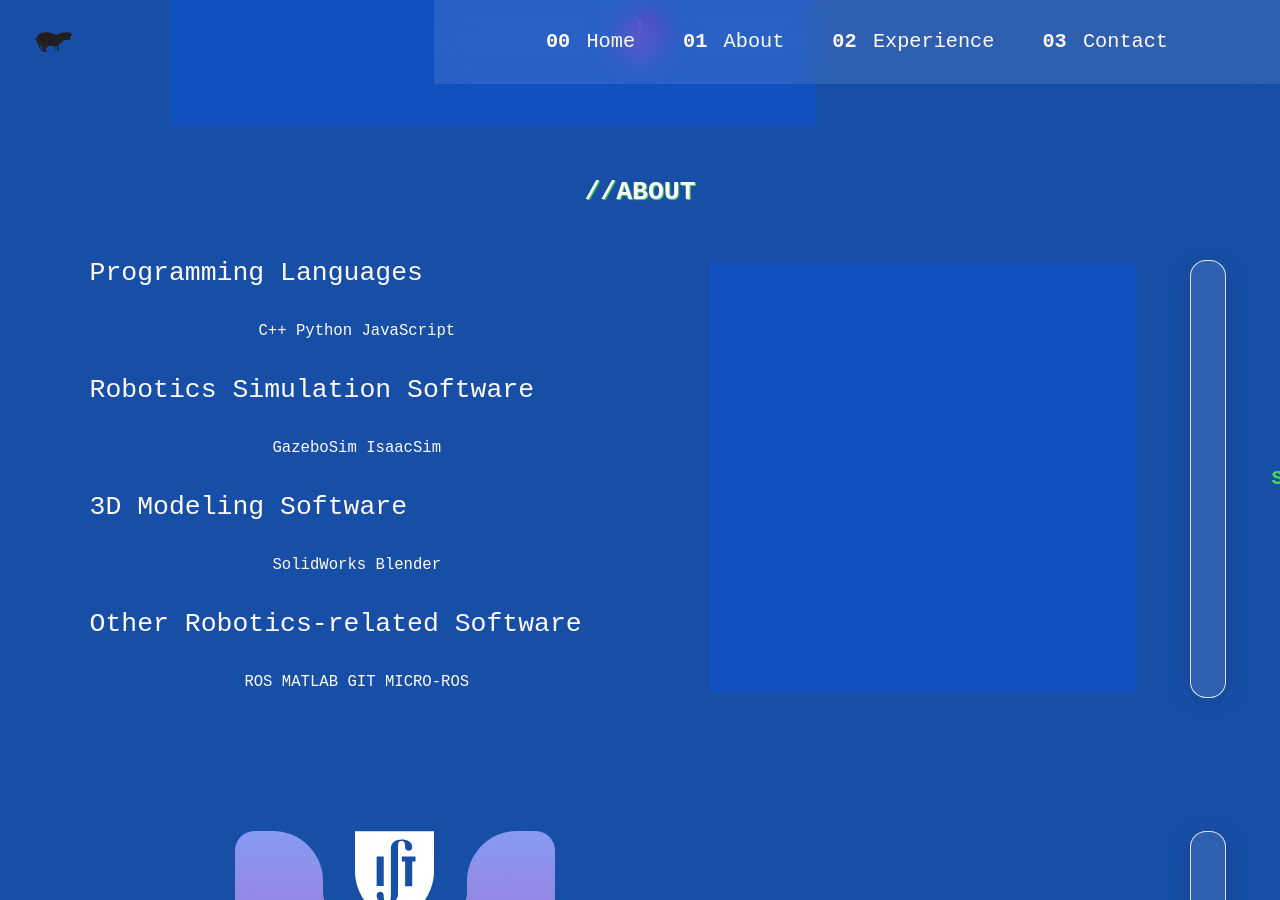
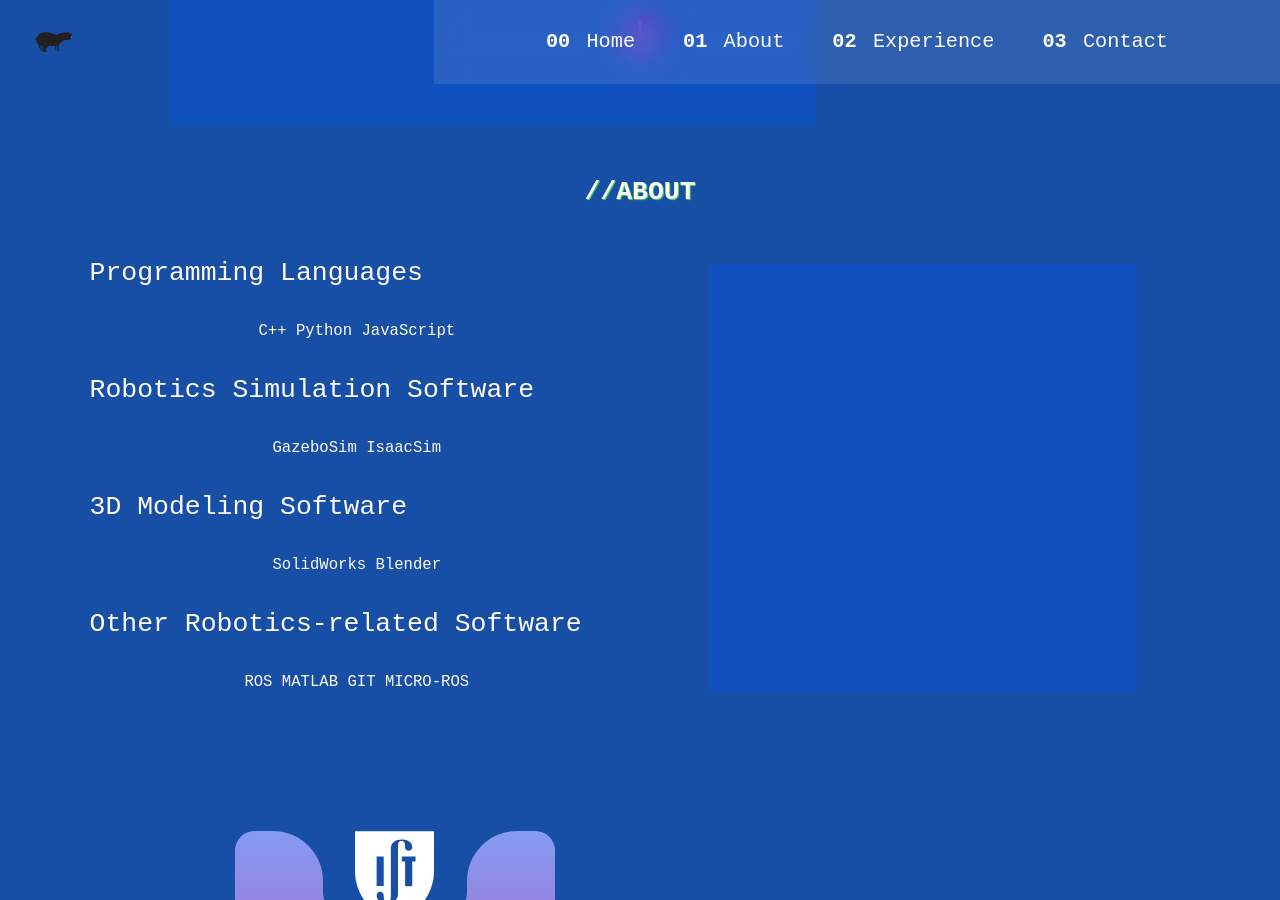
Before and after one commit to PlatHum/resume-website, a Jekyll site: the page built from index.html, in a window 1280 px wide and 900 px high, scrolled down 605 px. Built offline with Jekyll 4.4.1, drawn with Linux system fonts in a browser that asks for light colours; some of the changed text lies outside the part shown.

Commit message:
Remove ribbon subtitles

```diff
--- a/_layouts/default.html
+++ b/_layouts/default.html
@@ -23,22 +23,22 @@
     </section>
     <div class="ribbon-title" id="TitleAbout">//ABOUT</div>
     <section id="About">
-      <div class="ribbon-subtitle" id="SubTitleSkills">SKILLS</div>
+<!--       <div class="ribbon-subtitle" id="SubTitleSkills">SKILLS</div> -->
         <section id="Skills">
           {% include skills.html %}
         </section>
-      <div class="ribbon-subtitle" id="SubTitleEducation">EDUCATION</div>
+<!--       <div class="ribbon-subtitle" id="SubTitleEducation">EDUCATION</div> -->
         <section id="Education">
           {% include education.html %}
         </section>
     </section>
     <div class="ribbon-title" id="TitleExperience">//EXPERIENCE</div>
     <section id="Experience">
-      <div class="ribbon-subtitle" id="SubTitleWork">Work</div>
+<!--       <div class="ribbon-subtitle" id="SubTitleWork">Work</div> -->
       <section id="Work">
         {% include work.html %}
       </section>
-      <div class="ribbon-subtitle" id="SubTitleProjects">Projects</div>
+<!--       <div class="ribbon-subtitle" id="SubTitleProjects">Projects</div> -->
       <section id="Projects"></section>
     </section>
     <div class="ribbon-title" id="TitleContact">//CONTACT</div>
--- a/css/main.css
+++ b/css/main.css
@@ -145,8 +145,9 @@ a:hover {
   font-size: var(--step-2);
   text-shadow: 1px 1px 1px #4FDA55; }
 
-.ribbon-subtitle {
+/* .ribbon-subtitle{
      display: flex;
+
      text-align: left;
      text-indent: 5rem;
      writing-mode: sideways-rl;
@@ -156,16 +157,17 @@ a:hover {
      color: #4FDA55;
      align-items: center;
      justify-content: left;
+
      height: 100%;
      width: 75%;
-  /* From https://css.glass */
+
 background: rgba(255, 255, 255, 0.1);
 border-radius: 16px;
 box-shadow: 0 4px 30px rgba(0, 0, 0, 0.1);
 backdrop-filter: blur(1px);
 -webkit-backdrop-filter: blur(1px);
-  border: 1px solid rgba(255, 255, 255, 0.83); }
-
+border: 1px solid rgba(255, 255, 255, 0.83);
+} */
 #Home {
   grid-row: 1 / 2;
   grid-column: 3 / 4; }
@@ -181,16 +183,16 @@ a:hover {
   grid-template-rows: max-content max-content;
   row-gap: clamp(50px, 15vh, 250px); }
 
-#SubTitleSkills {
-  grid-row: 1 / 2; }
-
+/* #SubTitleSkills{
+     grid-row: 1 / 2;
+} */
 #Skills {
   grid-column: 2 / 3;
   grid-row: 1 / 2; }
 
-#SubTitleEducation {
-  grid-row: 2 / 3; }
-
+/* #SubTitleEducation{
+     grid-row: 2 / 3;
+} */
 #Education {
   grid-column: 2 / 3;
   grid-row: 2 / 3; }
@@ -206,16 +208,16 @@ a:hover {
   grid-template-rows: max-content max-content;
   row-gap: clamp(50px, 15vh, 250px); }
 
-#SubTitleWork {
-  grid-row: 1 /2; }
-
+/* #SubTitleWork{
+     grid-row: 1 /2;
+} */
 #Work {
   grid-row: 1 /2;
   grid-column: 2 / 3; }
 
-#SubTitleProjects {
-  grid-row: 2 / 3; }
-
+/* #SubTitleProjects{
+     grid-row: 2 / 3;
+} */
 #Projects {
   grid-row: 2 / 3;
   grid-column: 2 / 3; }
```
Also changed, not shown: sass/_global.scss (+11 -11 lines). Lines whose indentation alone changed are shown as unchanged.
